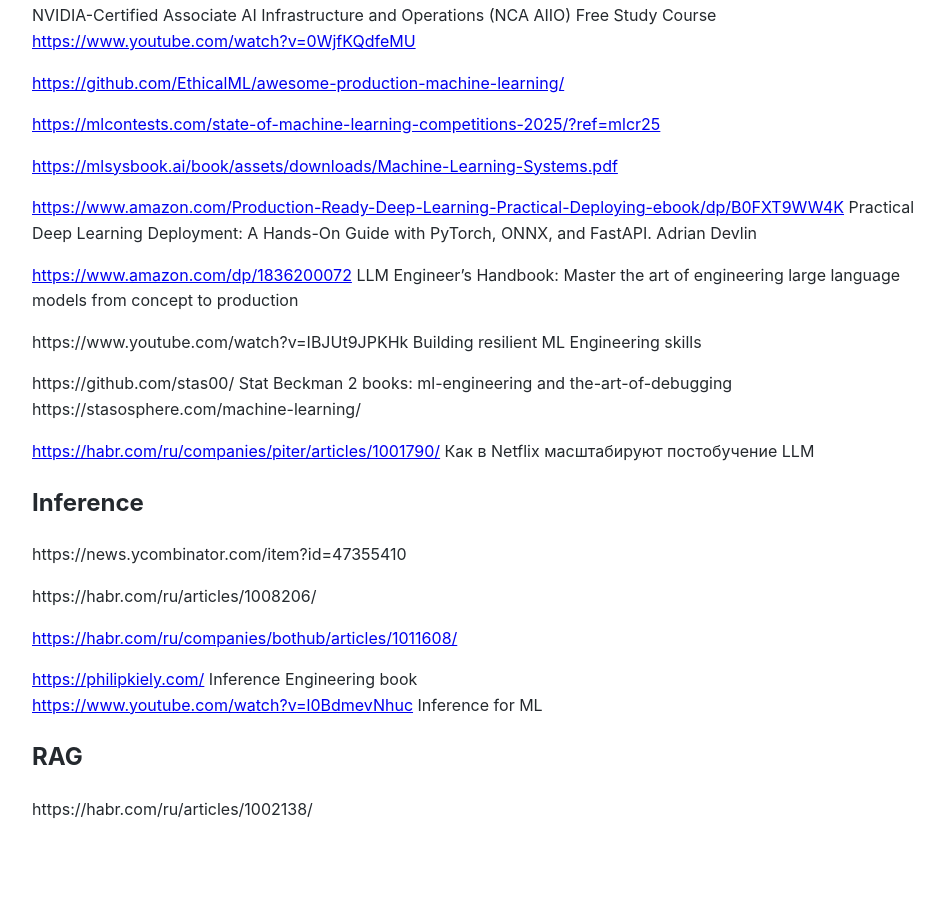
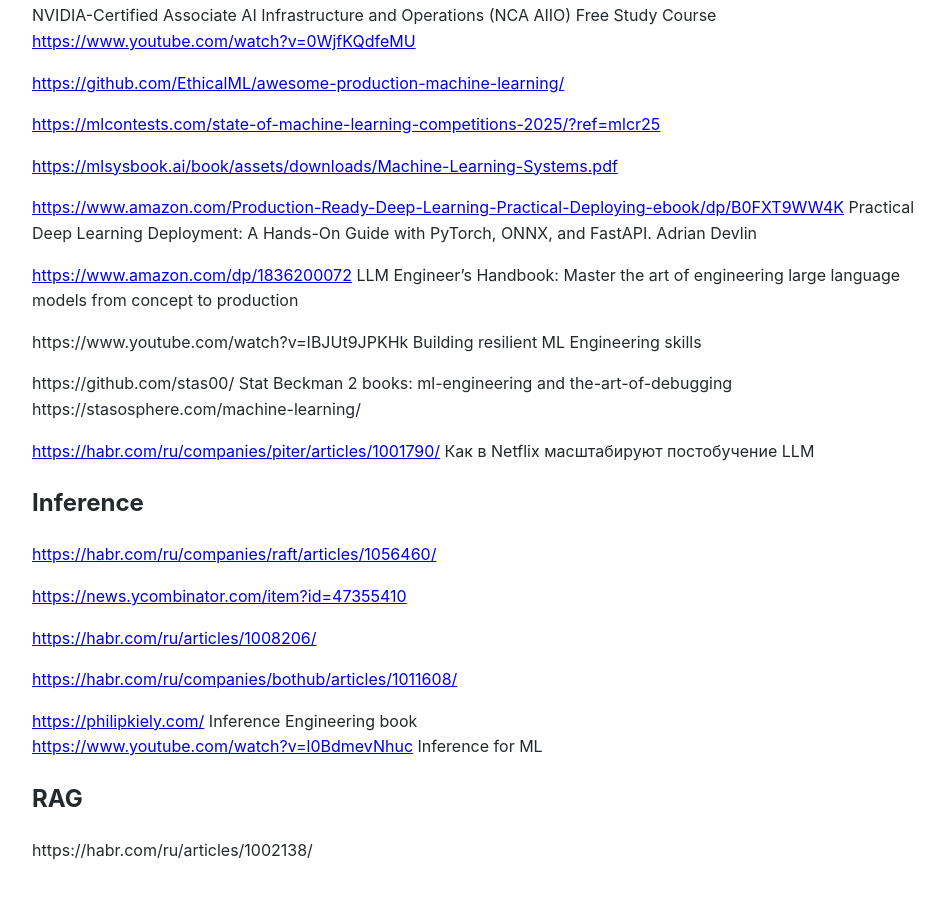
Before and after one commit to Michael-Lubinsky/michael-lubinsky.github.com, a Jekyll site: the page built from ml/ml_system_design.md, in a window 1280 px wide and 900 px high, scrolled down 1408 px. Shown: the whole window, without its empty margins (158-1102 px from the left). Built offline with Jekyll 4.4.1, drawn with Linux system fonts in a browser that asks for light colours; our own code applies the rules of GitHub Pages for plain Markdown files; before the commit the page ends 2266 px from its top, so only the background shows below that.

Commit message:
Update ml_system_design.md

```diff
--- a/ml/ml_system_design.md
+++ b/ml/ml_system_design.md
@@ -88,9 +88,12 @@
 <https://habr.com/ru/companies/piter/articles/1001790/> Как в Netflix масштабируют постобучение LLM
 
 ## Inference
-https://news.ycombinator.com/item?id=47355410
 
-https://habr.com/ru/articles/1008206/
+<https://habr.com/ru/companies/raft/articles/1056460/>
+
+<https://news.ycombinator.com/item?id=47355410>
+
+<https://habr.com/ru/articles/1008206/>
 
 <https://habr.com/ru/companies/bothub/articles/1011608/>
 
```
